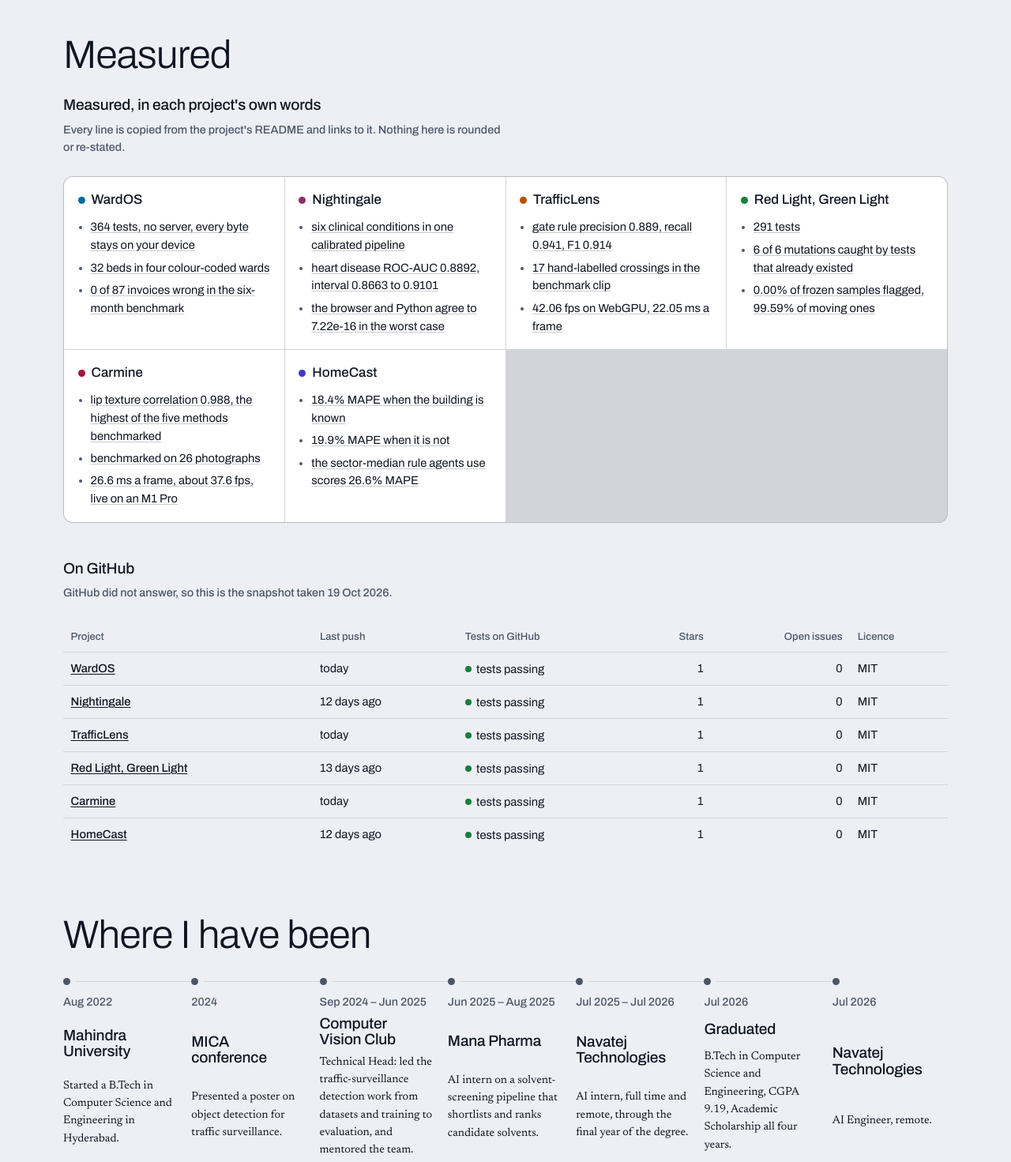
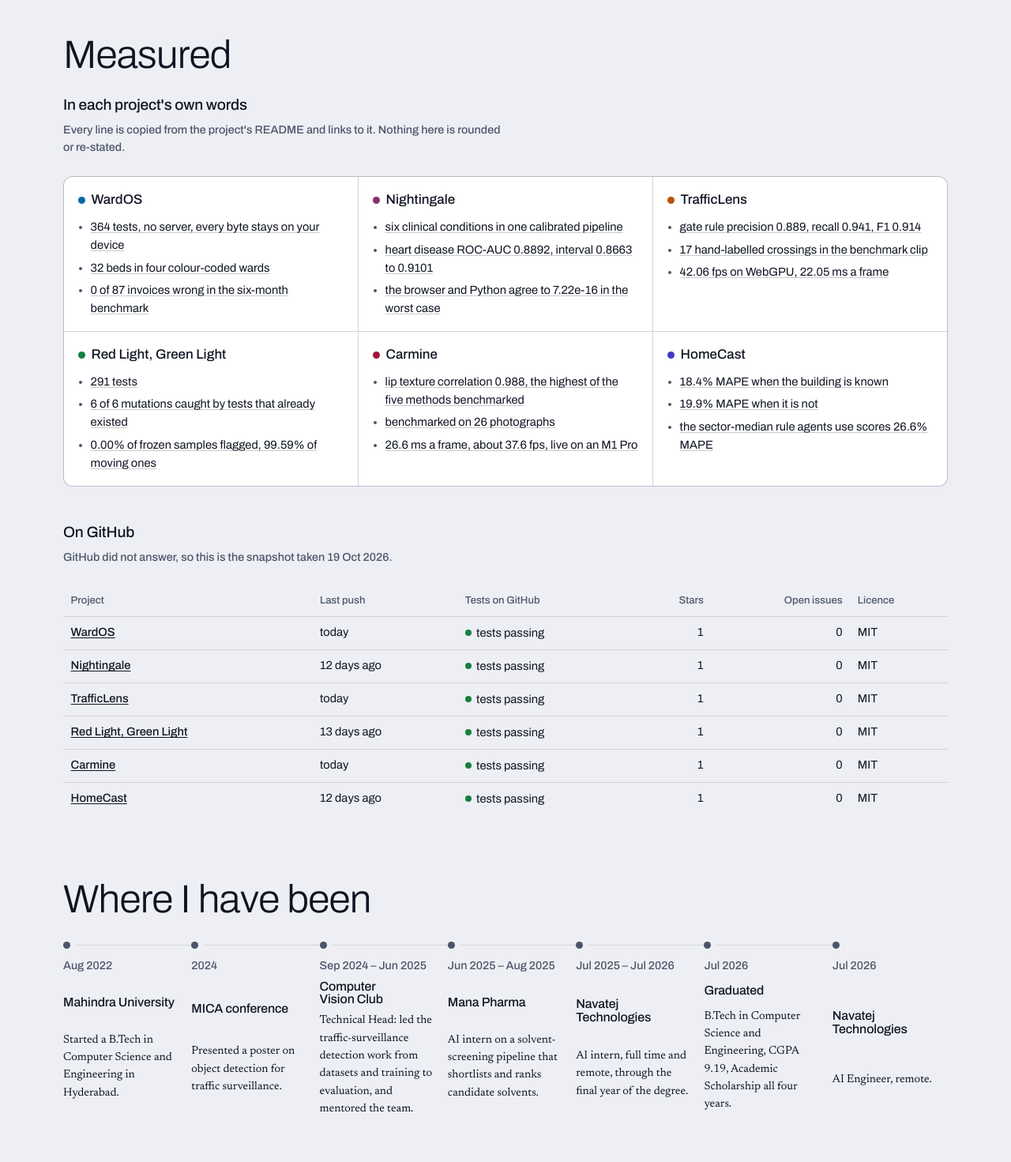
Before and after one commit to safdar-hussain1/safdar-hussain1.github.io, an Astro site: page / in a window 1280 px wide. Shown: the part 4960-6431 px from the top of the page at 79% size. Built offline with nearby package versions, Linux system fonts and the light colour scheme; Astro itself is replaced by a stand-in of ours; no server answers; a web font is replaced by a local one.

Commit message:
Tighten the numbers grid and the timeline titles

```diff
--- a/src/components/NumbersBoard.astro
+++ b/src/components/NumbersBoard.astro
@@ -9,7 +9,7 @@ const { entries } = Astro.props;
 const live = liveEntries(entries);
 ---
 <div class="numbers" id="numbers-board">
-  <h3>Measured, in each project's own words</h3>
+  <h3>In each project's own words</h3>
   <p class="meta">Every line is copied from the project's README and links to it. Nothing here is rounded or re-stated.</p>
   <div class="numbers__grid">
     {
@@ -35,7 +35,7 @@ const live = liveEntries(entries);
   .numbers__grid {
     margin-top: var(--s-2);
     display: grid;
-    grid-template-columns: repeat(auto-fit, minmax(240px, 1fr));
+    grid-template-columns: repeat(auto-fit, minmax(300px, 1fr));
     gap: 1px;
     background: var(--line);
     border: 1px solid var(--line);
--- a/src/components/Timeline.astro
+++ b/src/components/Timeline.astro
@@ -84,5 +84,8 @@ import { shortDate } from '../lib/dates';
     .timeline__item p {
       font-size: var(--step--1);
     }
+    .timeline__item h3 {
+      font-size: 1rem;
+    }
   }
 </style>
```
